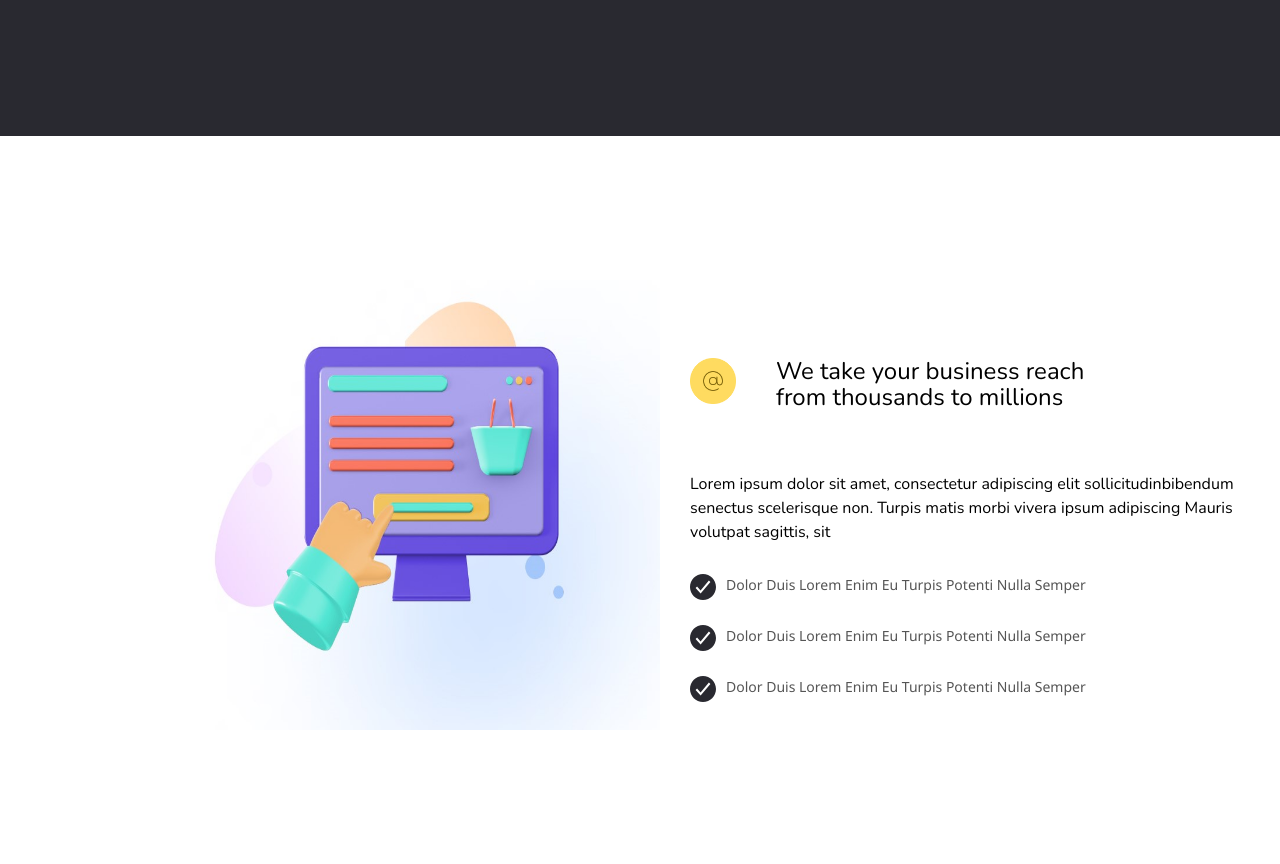
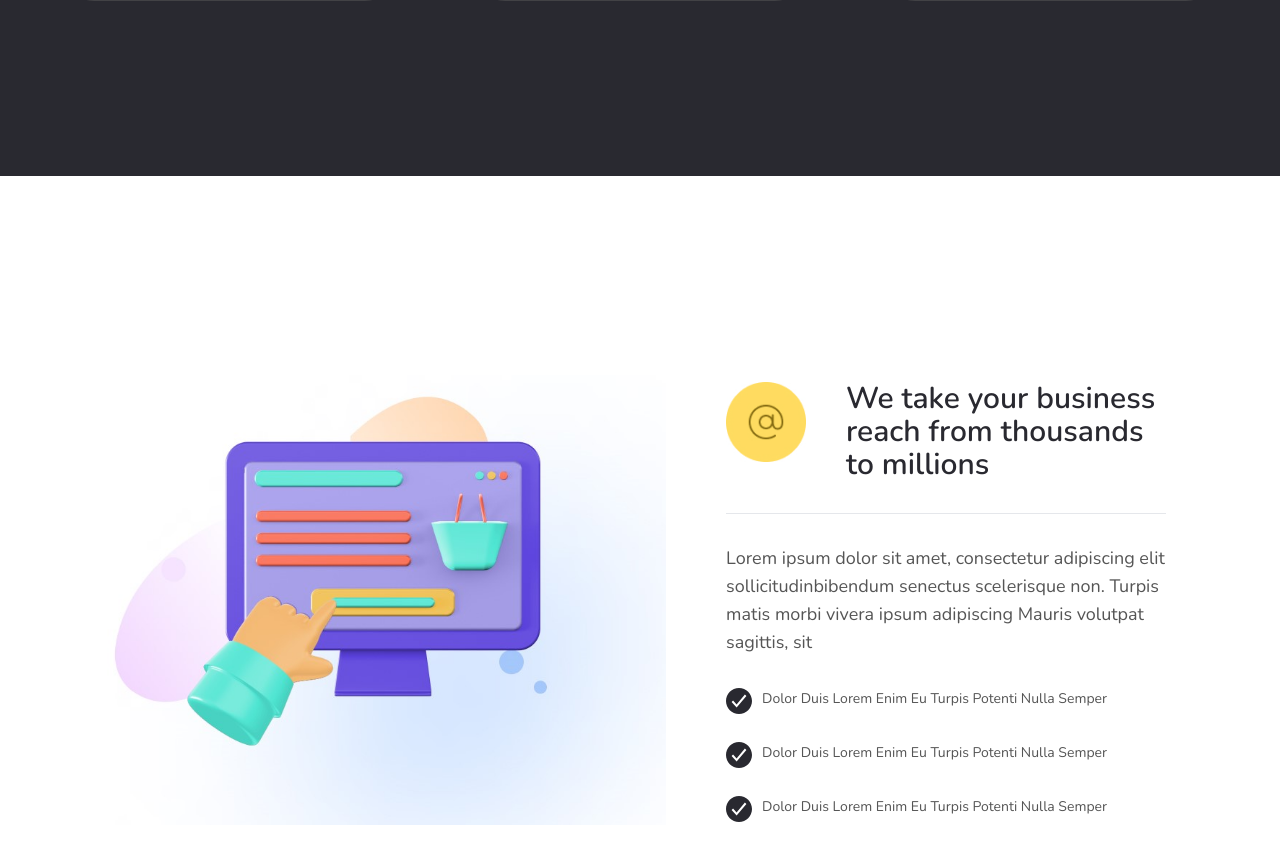
Before and after one commit to xypxzy/spa-landing, a React (Vite) app in the folder frontend/: page /services in a window 1280 px wide. Shown: the part 1880-2744 px from the top of the page. Built offline with nearby package versions, Linux system fonts and the light colour scheme.

Commit message:
fixed layout and replaced svg with jpg

```diff
--- a/frontend/src/components/Features/Features.module.css
+++ b/frontend/src/components/Features/Features.module.css
@@ -8,8 +8,21 @@
 }
 
 .features__left {
-  @apply flex  items-center mb-10;
+  @apply flex items-center mb-10;
   max-width: 700px;
+}
+
+@media screen and (max-width: 930px) {
+  .features__header {
+    justify-content: center;
+  }
+  .features__header h2 {
+    @apply text-center;
+  }
+  .features__left {
+    flex-wrap: wrap;
+    justify-content: center;
+  }
 }
 
 .features__container {
@@ -19,7 +32,7 @@
 }
 
 .features__header h2 {
-  @apply text-4xl tracking-tight font-semibold text-white ml-9;
+  @apply text-4xl  tracking-tight font-semibold text-white ml-9;
 }
 
 .features__cards {
@@ -45,7 +58,7 @@
 }
 
 .features__btn {
-  @apply flex gap-10 text-black  bg-white;
+  @apply flex  gap-10 text-black  bg-white;
   padding: 17px 24px 18px 24px;
   border-radius: 7px;
 }
--- a/frontend/src/components/Features/Features.tsx
+++ b/frontend/src/components/Features/Features.tsx
@@ -11,7 +11,7 @@ const Features: React.FC = () => {
       <div className={styles.features__container}>
         <div className={styles.features__header}>
           <div className={styles.features__left}>
-            <ServicesIcon />
+            <ServicesIcon className=" h-20 w-20 mb-10" />
             <h2>
               High-impact services to take your business to the next level
             </h2>
--- a/frontend/src/pages/ServicesPage/Services.module.css
+++ b/frontend/src/pages/ServicesPage/Services.module.css
@@ -24,57 +24,94 @@ body {
   letter-spacing: 0;
   line-height: 110.5%;
 }
-
-.marketing {
-  @apply flex justify-center items-center overflow-hidden;
+.marketing__container {
+  @apply flex justify-center items-center my-36;
 }
 
-.marketing__container {
-  @apply flex flex-wrap justify-center items-center mx-auto max-w-screen-xl my-36;
+.marketing__title {
+  @apply text-3xl font-semibold;
+  color: #292930;
+  line-height: 110.5%;
+}
+
+.marketing__desc {
+  @apply text-lg mb-8;
+  color: #555;
+  line-height: 156.5%;
+}
+
+.marketing__content {
+  @apply mx-auto max-w-screen-xl flex flex-row items-center;
+}
+
+.marketing__top {
+  @apply flex  my-8 gap-10;
+}
+
+.marketing__top img {
+  height: 80px;
+  width: 80px;
 }
 
 .marketing__img {
-  width: 470px;
   height: 450px;
-  margin-bottom: 50px;
+  width: auto;
   margin-right: 30px;
 }
-.marketing__title {
-  @apply text-2xl;
-  line-height: 110.5%;
-  color: 292930;
-}
-.marketing__right {
-  @apply flex flex-col items-start gap-8 shrink-0;
-  max-width: 400px;
-}
-.marketing__top {
-  @apply flex items-start gap-10;
-}
 
-.marketing__desc {
-  margin-block: 30px;
-  font-size: 16px;
-}
-
-.marketing__list {
-  display: flex;
-  width: 559px;
-  flex-direction: column;
-  align-items: flex-start;
-  gap: 25px;
-}
 .marketing__item {
-  display: flex;
+  @apply flex text-sm mb-7;
   color: #555;
-  font-family: Noto Sans;
-  font-size: 14px;
-  font-style: normal;
-  font-weight: 400;
-  line-height: 160%; /* 32px */
+  line-height: 160%;
   text-transform: capitalize;
 }
 
 .marketing__item span {
   margin-right: 10px;
 }
+@media (max-width: 1024px) {
+  .marketing__right {
+    max-width: 700px;
+  }
+  .marketing__img {
+    height: 300px;
+  }
+
+  .marketing__content {
+    flex-direction: column;
+  }
+  .marketing__img {
+    margin-bottom: 20px;
+  }
+}
+
+.marketing__right {
+  width: 100%;
+  padding: 30px;
+  max-width: 300px;
+  max-width: 400px;
+  max-width: 500px;
+}
+
+.hr {
+  margin-bottom: 30px;
+  height: 1px;
+  background: #cfcfcf;
+}
+
+@media screen and (max-width: 930px) {
+  .marketing__top {
+    @apply flex-wrap;
+  }
+  .marketing__title {
+    font-size: 25px;
+  }
+
+  .marketing__top {
+    justify-content: center;
+    text-align: center;
+  }
+  .marketing__middle {
+    text-align: center;
+  }
+}
--- a/frontend/src/pages/ServicesPage/ServicesPage.tsx
+++ b/frontend/src/pages/ServicesPage/ServicesPage.tsx
@@ -1,8 +1,8 @@
 import React from 'react';
 import styles from './Services.module.css';
 import Features from '../../components/Features/Features';
-import serviceImg from '../../assets/serviceImg.jpg';
-import marketingLogo from '../../assets/marketing-logo.jpg';
+import serviceImg from '../../assets/serviceImg.png';
+import marketingLogo from '../../assets/marketing-logo.png';
 import { ReactComponent as DoneIcon } from '../../assets/marketing-icon.svg';
 
 const Services: React.FC = () => {
@@ -18,16 +18,16 @@ const Services: React.FC = () => {
       <Features />
       <section className={styles.marketing}>
         <div className={styles.marketing__container}>
+          <div className={styles.marketing__content}>
             <img src={serviceImg} alt="PC" className={styles.marketing__img} />
             <div className={styles.marketing__right}>
               <div className={styles.marketing__top}>
-              <div>
                 <img src={marketingLogo} alt="marketing logo" />
-              </div>
                 <h3 className={styles.marketing__title}>
                   We take your business reach from thousands to millions
                 </h3>
               </div>
+              <hr className={styles.hr} />
               <div className={styles.marketing__middle}>
                 <p className={styles.marketing__desc}>
                   Lorem ipsum dolor sit amet, consectetur adipiscing elit
@@ -41,14 +41,12 @@ const Services: React.FC = () => {
                     </span>
                     Dolor duis lorem enim eu turpis potenti nulla semper
                   </li>
-
                   <li className={styles.marketing__item}>
                     <span>
                       <DoneIcon />
                     </span>
                     Dolor duis lorem enim eu turpis potenti nulla semper
                   </li>
-
                   <li className={styles.marketing__item}>
                     <span>
                       <DoneIcon />
@@ -59,6 +57,7 @@ const Services: React.FC = () => {
               </div>
             </div>
           </div>
+        </div>
       </section>
     </>
   );
```
Also changed, not shown: frontend/src/assets/marketing-logo.png (renamed from frontend/src/assets/marketing-logo.jpg), frontend/src/assets/serviceImg.png (renamed from frontend/src/assets/serviceImg.jpg). Lines whose indentation alone changed are shown as unchanged.
